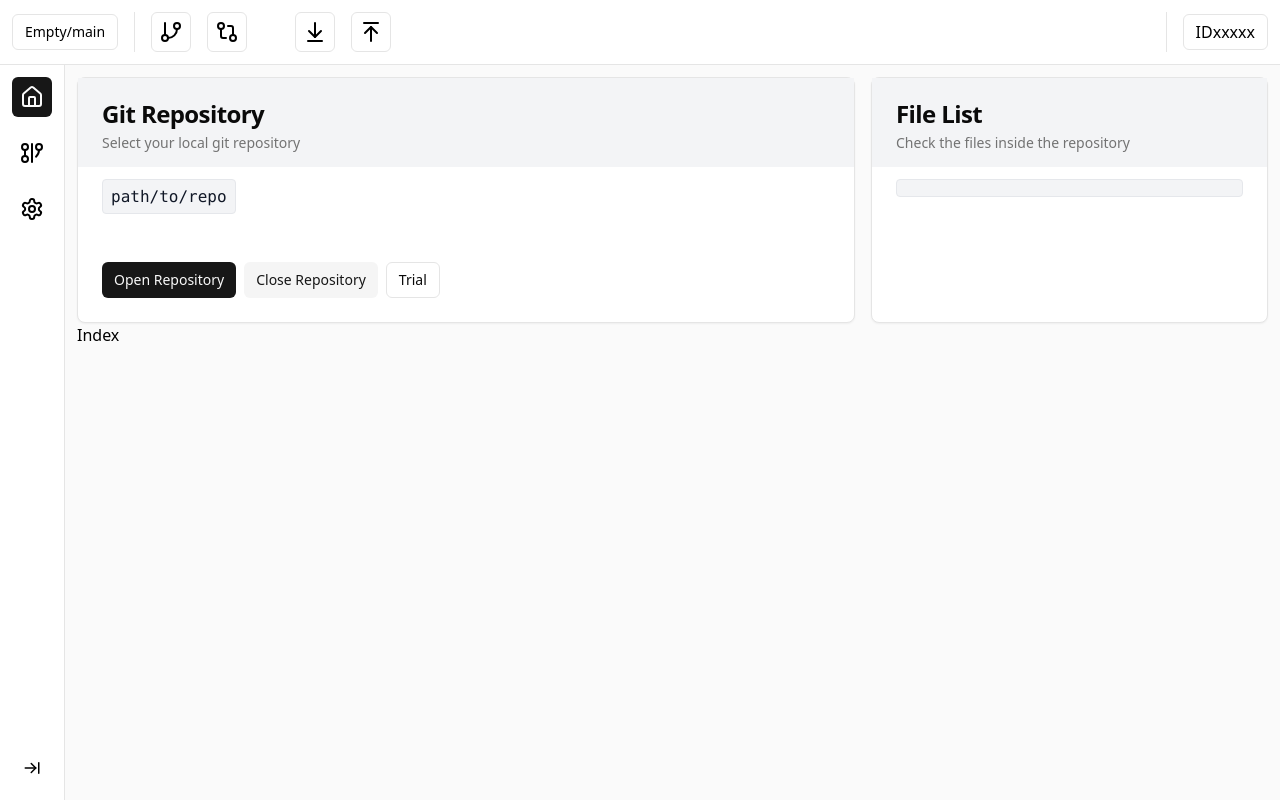
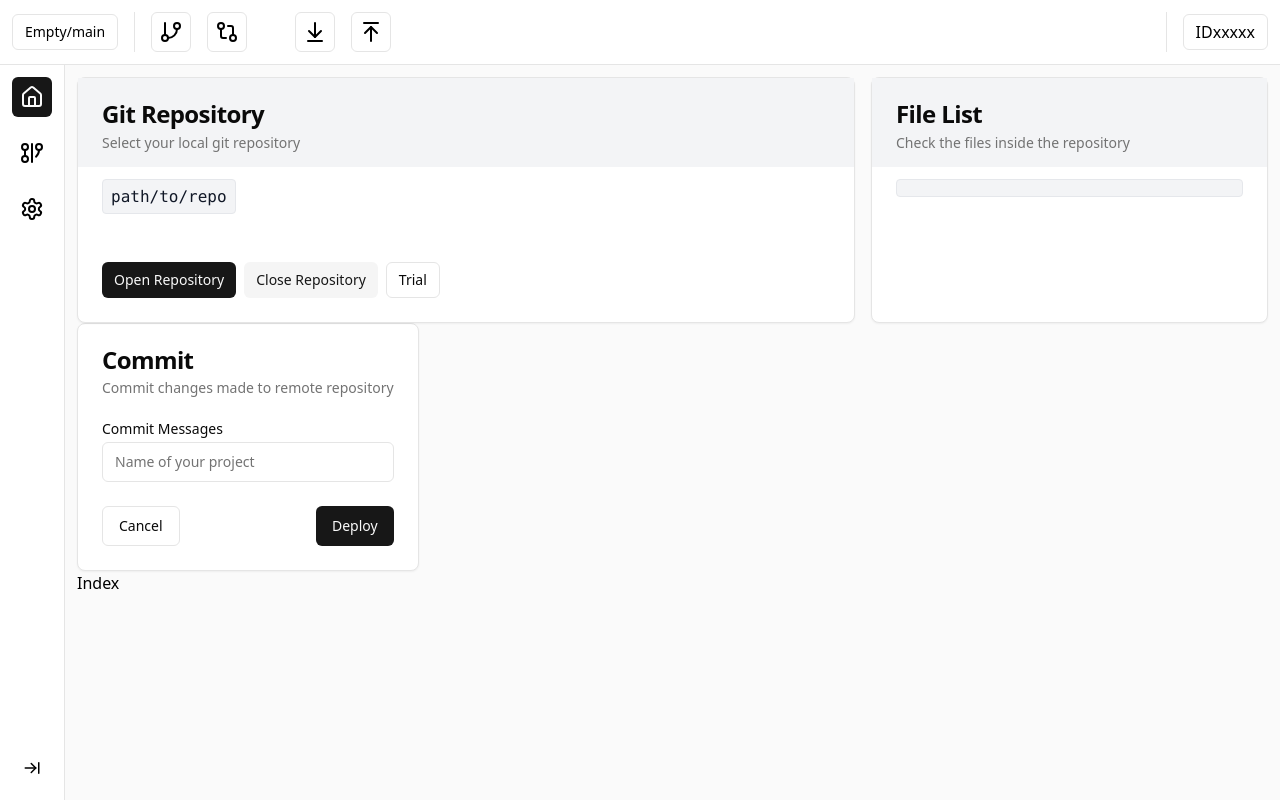
Before and after one commit to RMalik777/git-commander, a React (Vite) app: page / in a window 1280 px wide. Built offline with nearby package versions, Linux system fonts and the light colour scheme.

Commit message:
feat: add commit ui

```diff
--- /dev/null
+++ b/src/components/Git/Commit.jsx
@@ -0,0 +1,42 @@
+import * as React from "react";
+
+import { Button } from "@/components/ui/button";
+import {
+  Card,
+  CardContent,
+  CardDescription,
+  CardFooter,
+  CardHeader,
+  CardTitle,
+} from "@/components/ui/card";
+import { Input } from "@/components/ui/input";
+import { Label } from "@/components/ui/label";
+
+export default function Commit() {
+  return (
+    <form>
+      <Card className="w-fit">
+        <CardHeader>
+          <CardTitle>Commit</CardTitle>
+          <CardDescription>
+            Commit changes made to remote repository
+          </CardDescription>
+        </CardHeader>
+        <CardContent>
+          <div className="grid w-full items-center gap-4">
+            <div className="flex flex-col space-y-1.5">
+              <Label htmlFor="name">Commit Messages</Label>
+              <Input id="name" placeholder="Name of your project" required />
+            </div>
+          </div>
+        </CardContent>
+        <CardFooter className="flex justify-between">
+          <Button type="reset" variant="outline">
+            Cancel
+          </Button>
+          <Button type="submit">Deploy</Button>
+        </CardFooter>
+      </Card>
+    </form>
+  );
+}
--- a/src/routes/index.jsx
+++ b/src/routes/index.jsx
@@ -14,6 +14,8 @@
 } from "@/components/ui/card";
 
 import * as git from "@/lib/git";
+
+import Commit from "@/components/Git/Commit";
 
 export default function Index() {
   const [isGitRepo, setIsGitRepo] = useState(true);
@@ -161,6 +163,7 @@
           </CardContent>
         </Card>
       </div>
+      <Commit />
       <h1>Index</h1>
     </>
   );
```
